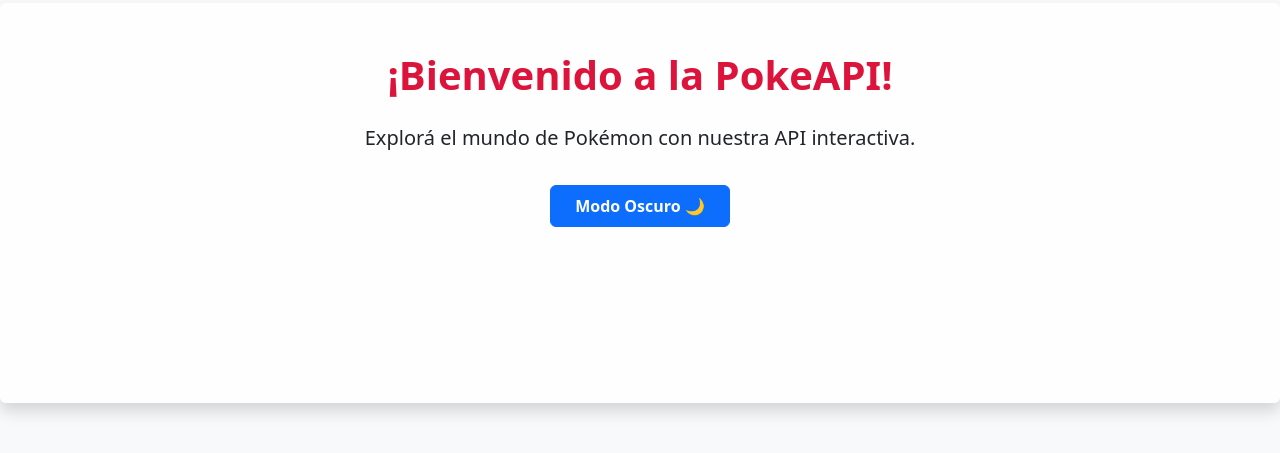
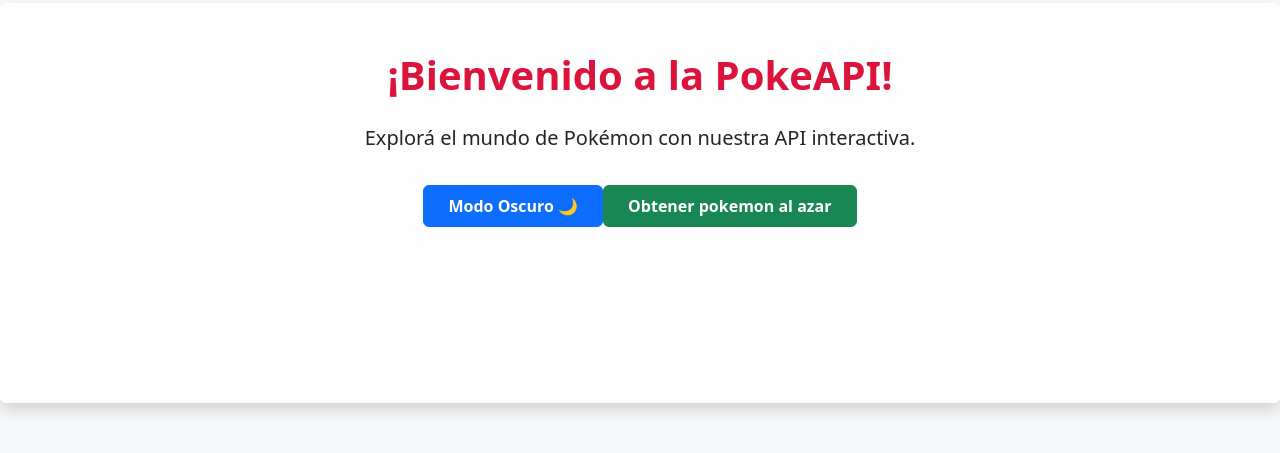
Before and after one commit to francopolesel/pokeapi-op, a React (Vite) app: page / in a window 1280 px wide. Shown: the part 197-650 px from the top of the page. Built offline with nearby package versions, Linux system fonts and the light colour scheme.

Commit message:
Ahora se puede traer un Pokemon al azar

```diff
--- a/package.json
+++ b/package.json
@@ -10,7 +10,7 @@
     "preview": "vite preview"
   },
   "dependencies": {
-    "axios": "^1.7.9",
+    "axios": "^1.8.1",
     "bootstrap": "^5.3.3",
     "react": "^19.0.0",
     "react-dom": "^19.0.0"
--- a/src/App.jsx
+++ b/src/App.jsx
@@ -1,25 +1,65 @@
-import { useContext } from 'react';
+import { useContext, useState } from 'react';
 import { ThemeContext } from './ThemeContext';
 import 'bootstrap/dist/css/bootstrap.min.css';
+import { getRandomPokemon } from './services/pokeService';
 
 const App = () => {
     const { theme, toggleTheme } = useContext(ThemeContext);
+    const [pokemonImage, setPokemonImage] = useState('');
+
+    const handleGetPokemon = async () => {
+        try {
+            const data = await getRandomPokemon();
+            setPokemonImage(data.sprites.front_shiny);
+        } catch (error) {
+            console.error("Error al obtener pokemon:", error);
+        }
+    };
 
     return (
-    <div className={`d-flex justify-content-center align-items-center text-center w-100 min-vh-100 ${theme === 'dark' ? 'bg-dark text-white' : 'bg-light text-dark'}`}>
-      <div className="p-5 rounded shadow w-100" style={{
+        <div
+            className={`d-flex justify-content-center align-items-center text-center w-100 min-vh-100 ${theme === 'dark' ? 'bg-dark text-white' : 'bg-light text-dark'}`}
+        >
+            <div
+                className="p-5 rounded shadow w-100"
+                style={{
                     backgroundColor: theme === 'dark' ? '#333' : 'rgba(255, 255, 255, 0.9)',
                     minHeight: '50vh'
-      }}>
-        <h1 className="fw-bold mb-4" style={{
+                }}
+            >
+                <h1
+                    className="fw-bold mb-4"
+                    style={{
                         color: theme === 'dark' ? '#FFD700' : '#DC143C'
-        }}>
+                    }}
+                >
                     ¡Bienvenido a la PokeAPI!
                 </h1>
-        <p className="lead">Explorá el mundo de Pokémon con nuestra API interactiva.</p>
-        <button className="btn btn-primary mt-3 px-4 py-2 fw-bold" onClick={toggleTheme}>
+                <p className="lead">
+                    Explorá el mundo de Pokémon con nuestra API interactiva.
+                </p>
+                <button
+                    className="btn btn-primary mt-3 px-4 py-2 fw-bold"
+                    onClick={toggleTheme}
+                >
                     {theme === 'dark' ? 'Modo Claro 🔆' : 'Modo Oscuro 🌙'}
                 </button>
+                <button
+                    className="btn btn-success mt-3 px-4 py-2 fw-bold"
+                    onClick={handleGetPokemon}
+                >
+                    Obtener pokemon al azar
+                </button>
+                {
+                    pokemonImage && (
+                        <div className="mt-4">
+                            <img
+                                src={pokemonImage}
+                                alt="Pokemon al azar"
+                            />
+                        </div>
+                    )
+                }
             </div>
         </div>
     );
--- /dev/null
+++ b/src/services/pokeService.js
@@ -0,0 +1,16 @@
+import axios from "axios";
+
+const getRandomPokemon = async () => {
+    const randomId = Math.floor(Math.random() * 150) + 1;
+    try {
+        const response = await axios.get(
+            `https://pokeapi.co/api/v2/pokemon/${randomId}`
+        );
+        return response.data;
+    } catch (error) {
+        console.error("Error al obtener el pokemon:", error);
+        throw error;
+    }
+};
+
+export { getRandomPokemon };
```
Also changed, not shown: 1 other file (tests, documents, lock files or other folders). Lines whose indentation alone changed are shown as unchanged.
